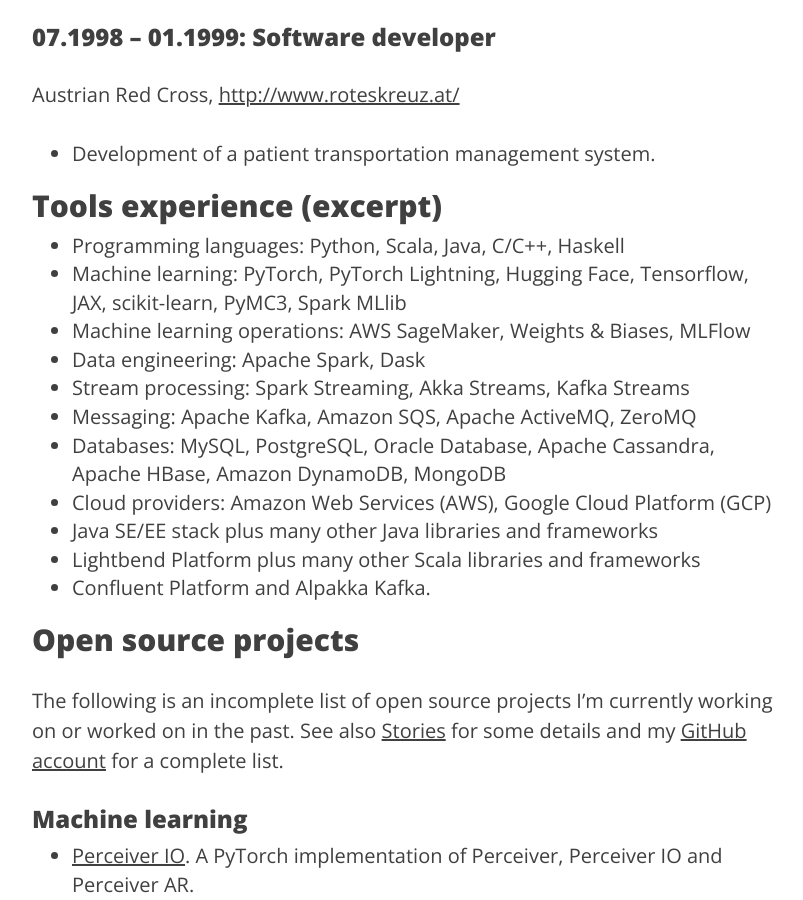
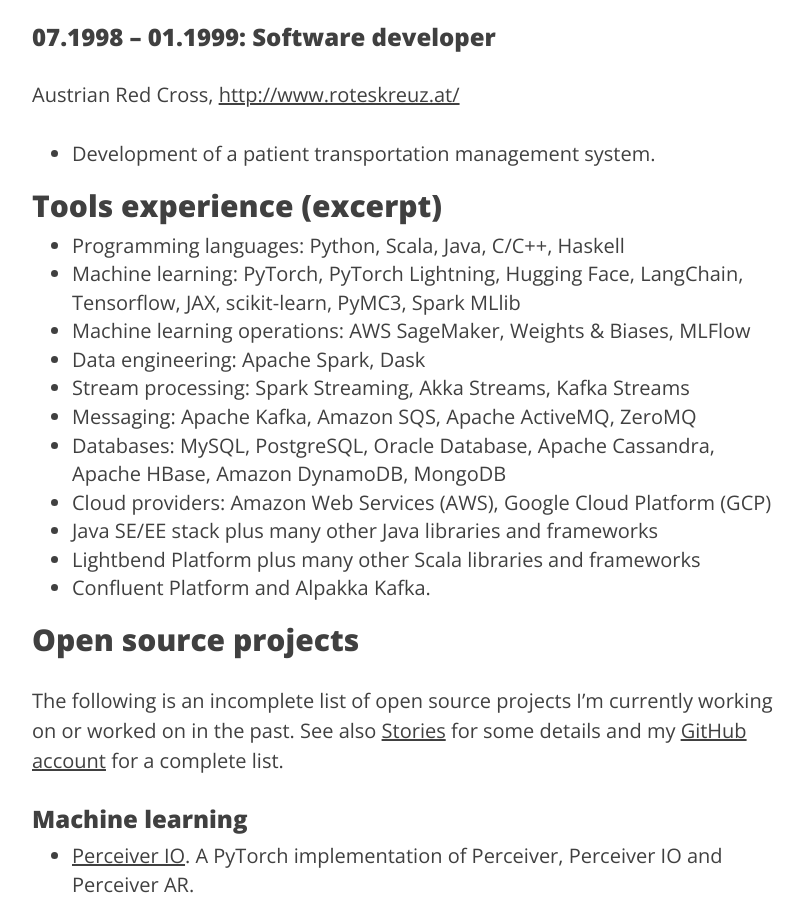
Before and after one commit to krasserm/krasserm.github.io, a Jekyll site: the page built from resume.md, in a window 1280 px wide and 900 px high, scrolled down 4806 px. Shown: the whole window, without its empty margins (233-1036 px from the left). Built offline with Jekyll 4.4.1, drawn with Linux system fonts in a browser that asks for light colours.

Commit message:
Minor addition to Tools section

```diff
--- a/resume.md
+++ b/resume.md
@@ -153,7 +153,7 @@
 ## Tools experience (excerpt)
 
 - Programming languages: Python, Scala, Java, C/C++, Haskell
-- Machine learning: PyTorch, PyTorch Lightning, Hugging Face, Tensorflow, JAX, scikit-learn, PyMC3, Spark MLlib
+- Machine learning: PyTorch, PyTorch Lightning, Hugging Face, LangChain, Tensorflow, JAX, scikit-learn, PyMC3, Spark MLlib
 - Machine learning operations: AWS SageMaker, Weights & Biases, MLFlow
 - Data engineering: Apache Spark, Dask
 - Stream processing: Spark Streaming, Akka Streams, Kafka Streams
```
